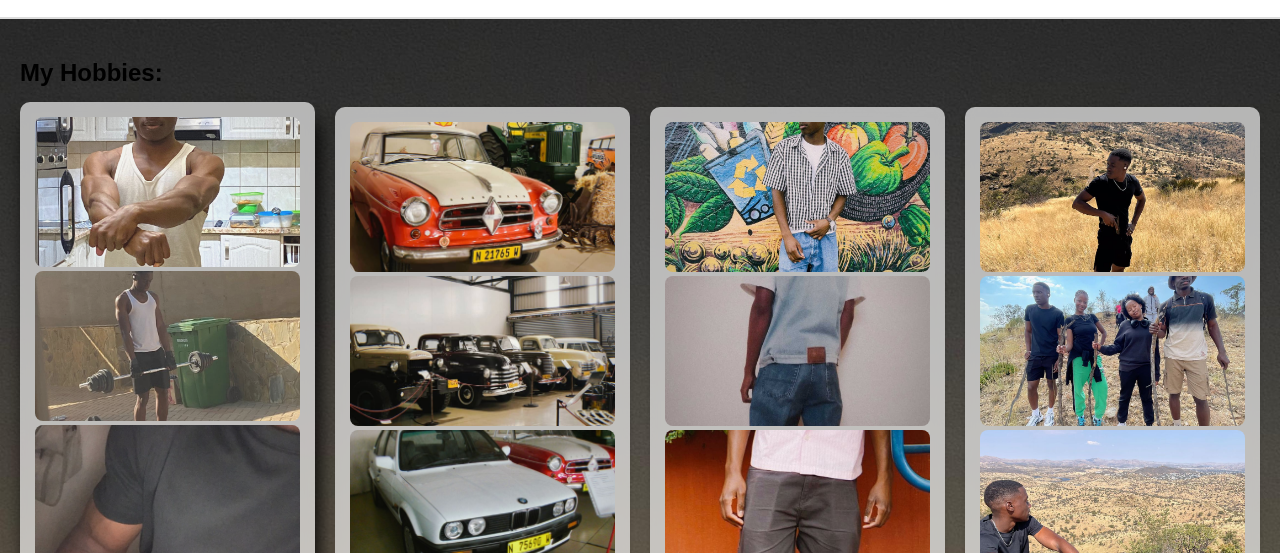
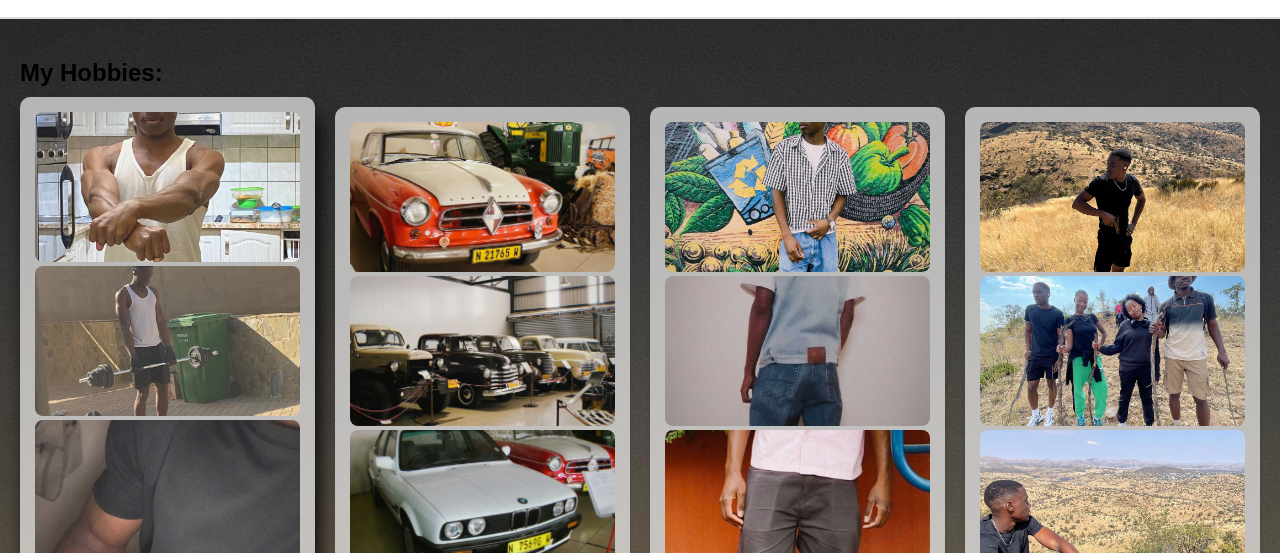
Before and after one commit to yaasoniii/Lab3_ProfilePage, a plain HTML site: page index.html in a window 1280 px wide. In both pictures the pointer is over the element 167 px from the left and 622 px from the top of the page. Shown: the part 227-780 px from the top of the page. Drawn offline with nearby package versions, Linux system fonts and the light colour scheme.

```diff
--- a/style.css
+++ b/style.css
@@ -55,13 +55,13 @@ body {
     text-align: center;
     transition: transform 0.2s ease, box-shadow 0.2s ease;
     backdrop-filter: blur(5px);
-    border: beige;
+
 
 
 }
 
 .hobby:hover {
-    transform: translateY(-5px);
+    transform: translateY(-10px);
     box-shadow: 5px 18px 20px rgba(0, 0, 0, 0.9);
     cursor: pointer;
 }
```
